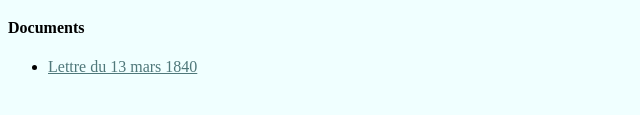
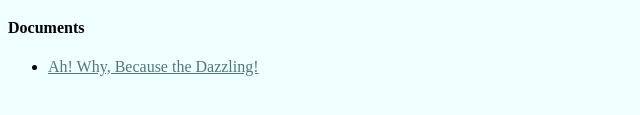
Before and after one commit to lauramaiapinto/Exercice_editiontexte, a plain HTML site: page docs/index.html in a window 1280 px wide. Shown: the part 205-320 px from the top of the page, 0-640 px from the left. Drawn offline with Linux system fonts and the light colour scheme.

Commit message:
correction index

```diff
--- a/docs/index.html
+++ b/docs/index.html
@@ -37,7 +37,7 @@
 
         <ul>
             <li>
-                <a href="Dazzling_sun.html" style=" color: rgb(79, 120, 122);">Lettre du 13 mars 1840
+                <a href="poèmes/Dazzling_sun.html" style=" color: rgb(79, 120, 122);">Ah! Why, Because the Dazzling!
                 </a>
             </li>
 
```
